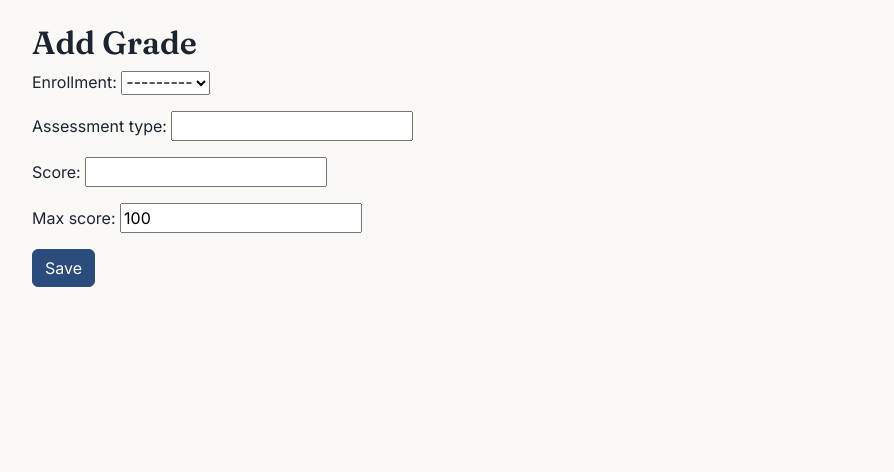
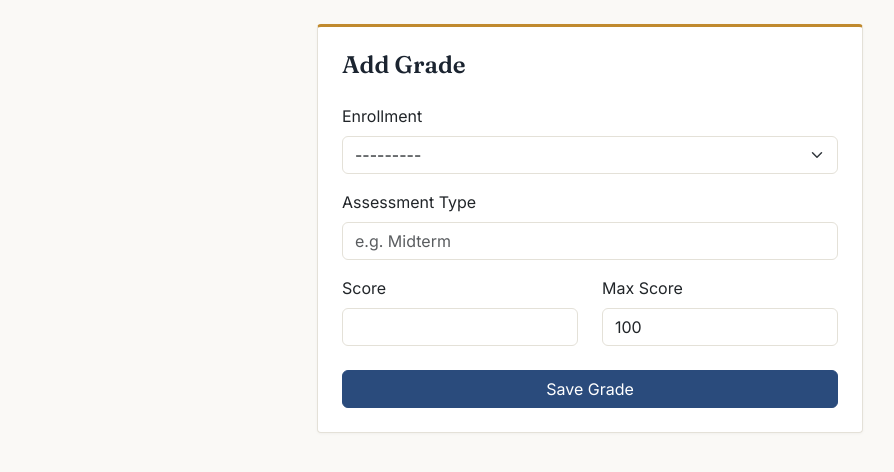
Before and after one commit to swechhya-baral/academic-analysis, a Django app: template academics/templates/academics/add_grade.html in a window 1280 px wide. Shown: the part 59-531 px from the top of the page, without its empty margins (50-944 px from the left). Run offline with Django 5.2, Linux system fonts and the light colour scheme; the template is opened without the code that fills it: values that come from a table or form of the project are taken from there, others are empty; some libraries are stand-ins or nearby versions.

Commit message:
Improved form styling for login, add grade and add attendance pages

```diff
--- a/academics/forms.py
+++ b/academics/forms.py
@@ -5,11 +5,19 @@ class GradeForm(forms.ModelForm):
     class Meta:
         model = Grade
         fields = ['enrollment', 'assessment_type', 'score', 'max_score']
+        widgets = {
+            'enrollment': forms.Select(attrs={'class': 'form-select'}),
+            'assessment_type': forms.TextInput(attrs={'class': 'form-control', 'placeholder': 'e.g. Midterm'}),
+            'score': forms.NumberInput(attrs={'class': 'form-control'}),
+            'max_score': forms.NumberInput(attrs={'class': 'form-control'}),
+        }
 
 class AttendanceForm(forms.ModelForm):
     class Meta:
         model = Attendance
         fields = ['enrollment', 'date', 'present']
         widgets = {
-            'date': forms.DateInput(attrs={'type': 'date'}),
+            'enrollment': forms.Select(attrs={'class': 'form-select'}),
+            'date': forms.DateInput(attrs={'type': 'date', 'class': 'form-control'}),
+            'present': forms.CheckboxInput(attrs={'class': 'form-check-input'}),
         }
--- a/academics/templates/academics/add_grade.html
+++ b/academics/templates/academics/add_grade.html
@@ -1,10 +1,33 @@
 {% extends 'academics/base.html' %}
 {% block title %}Add Grade{% endblock %}
 {% block content %}
-    <h2>Add Grade</h2>
-    <form method="post">
-        {% csrf_token %}
-        {{ form.as_p }}
-        <button type="submit" class="btn btn-primary">Save</button>
-    </form>
+<div class="row justify-content-center">
+    <div class="col-md-6">
+        <div class="card p-4">
+            <h4 class="mb-4">Add Grade</h4>
+            <form method="post">
+                {% csrf_token %}
+                <div class="mb-3">
+                    <label class="form-label">Enrollment</label>
+                    {{ form.enrollment }}
+                </div>
+                <div class="mb-3">
+                    <label class="form-label">Assessment Type</label>
+                    {{ form.assessment_type }}
+                </div>
+                <div class="row">
+                    <div class="col-6 mb-3">
+                        <label class="form-label">Score</label>
+                        {{ form.score }}
+                    </div>
+                    <div class="col-6 mb-3">
+                        <label class="form-label">Max Score</label>
+                        {{ form.max_score }}
+                    </div>
+                </div>
+                <button type="submit" class="btn btn-primary w-100 mt-2">Save Grade</button>
+            </form>
+        </div>
+    </div>
+</div>
 {% endblock %}
--- a/config/settings.py
+++ b/config/settings.py
@@ -39,7 +39,8 @@ INSTALLED_APPS = [
     'django.contrib.sessions',
     'django.contrib.messages',
     'django.contrib.staticfiles',
-    'academics'
+    'academics',
+    'widget_tweaks',
 ]
 
 MIDDLEWARE = [
```
Also changed, not shown: academics/templates/academics/add_attendance.html (+23 -6 lines), academics/templates/academics/login.html (+18 -5 lines).
